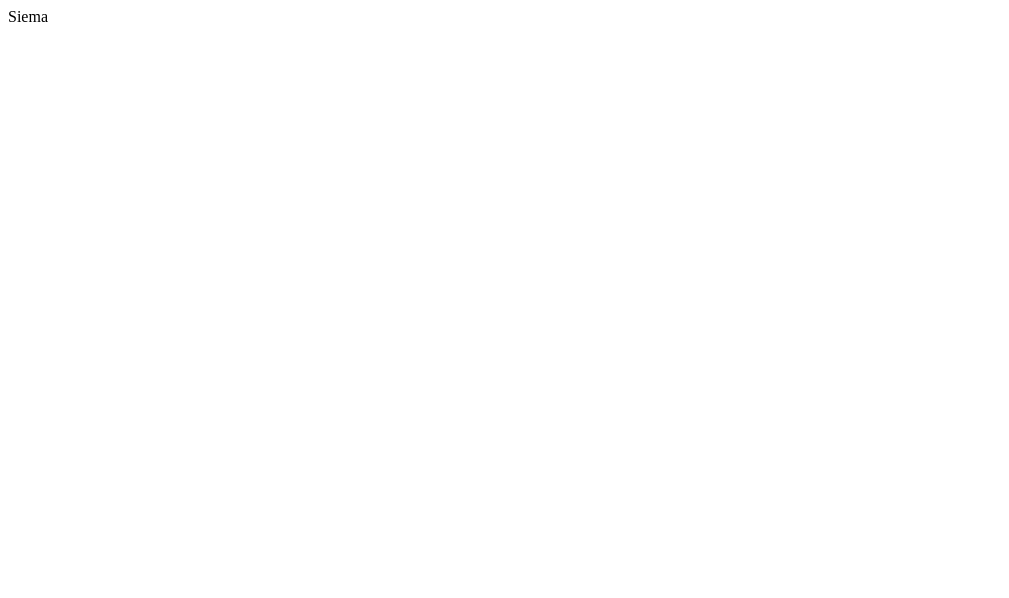
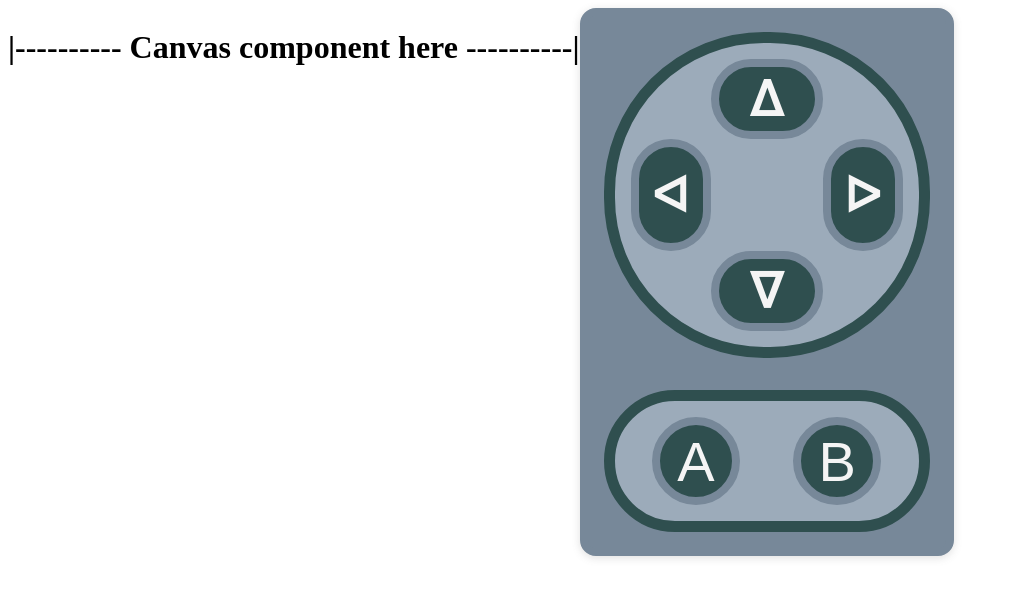
Before and after one commit to UniversityOfGdanskProjects/game-project-gamifikacja, a React (Create React App) app: page / in a window 1280 px wide. Shown: the top 598 px of the page, without its empty margins (0-1009 px from the left). Built offline with nearby package versions, Linux system fonts and the light colour scheme.

Commit message:
control pad component

```diff
--- a/public/index.html
+++ b/public/index.html
@@ -9,6 +9,7 @@
       content="Web site created using create-react-app"
     />
     <title>Gamifikacja</title>
+    <link rel="stylesheet" href="style.css">
   </head>
   <body>
     <noscript>You need to enable JavaScript to run this app.</noscript>
--- /dev/null
+++ b/public/style.css
@@ -0,0 +1,79 @@
+.body{
+    margin: 0;
+}
+.game{
+    margin: 0;
+    display: inline-flex;
+}
+.panel{
+    background-color: lightslategray;
+    border: 0.5rem solid lightslategray;
+    border-radius: 1rem;
+    box-shadow: rgba(99, 99, 99, 0.2) 0px 2px 8px 0px;
+    padding: 1rem;
+    display: flex;
+    flex-direction: column;
+    justify-content: center;
+    gap: 2rem;
+}
+.controls{
+    border: 0.7rem solid darkslategray;
+    background-color: rgb(156, 171, 186);
+    border-radius: 10rem;
+}
+.directions{
+    padding: 1rem;
+    display: grid;
+    grid-template-columns: 5rem 7rem 5rem;
+    grid-template-rows: 5rem 7rem 5rem;
+}
+.actions{
+    display: flex;
+    justify-content: space-evenly;
+    border: 0.7rem solid darkslategray;
+    background-color: rgb(156, 171, 186);
+    border-radius: 5rem;
+}
+.letters{
+    margin: 1rem;
+    font-family: Arial, Helvetica, sans-serif;
+    border: 0.5rem solid lightslategrey;
+    border-radius: 50%;
+    color: whitesmoke;
+    background-color: darkslategray;
+    font-size: 3.5rem;
+    width: 5.5rem;
+    height: 5.5rem;
+}
+.arrows{
+    border: 0.5rem solid lightslategrey;
+    border-radius: 3rem;
+    color: whitesmoke;
+    background-color: darkslategray;
+    font-size: 3rem;
+    font-weight: bold;
+}
+button:hover{
+    background-color: rgb(39, 59, 59);
+}
+button:active{
+    color: grey;
+    border-color: rgb(103, 114, 123);
+    background-color: rgb(41, 54, 54);
+}
+#up{
+    grid-column: 2;
+    grid-row: 1;
+}
+#down{
+    grid-column: 2;
+    grid-row: 3;
+}
+#left{
+    grid-column: 1;
+    grid-row: 2;
+}
+#right{
+    grid-column: 3;
+    grid-row: 2;
+}
--- a/src/App.js
+++ b/src/App.js
@@ -1,9 +1,25 @@
-function App() {
+import React, {useState, useEffect} from 'react';
+import Actions from './components/Actions';
+import Controls from './components/Controls';
+
+const App = () => {
+
+  const [arrows, setArrows] = useState([])
+  const [actions, setActions] = useState([])
+
   return (
-    <div className="App">
-      Siema
+    <div className='game'>
+      <div className='canvas'>
+        <h1> |---------- Canvas component here ----------|</h1>
+      </div>
+      <div className='panel'>
+        <div className='controls'>
+          <Controls arrows={arrows} setArrows={setArrows}/>
+        </div>
+        <Actions actions={actions} setActions={setActions}/>
+      </div>
     </div>
   );
-}
+};
 
 export default App;
--- /dev/null
+++ b/src/components/Actions.js
@@ -0,0 +1,12 @@
+import React from 'react';
+
+const Actions = ({actions, setActions}) => {
+    return (
+        <div className='actions'>
+            <button className='letters' onClick={()=>setActions([...actions, "A"])}>A</button>
+            <button className='letters' onClick={()=>setActions([...actions, "B"])}>B</button>
+        </div>
+    );
+};
+
+export default Actions;
--- /dev/null
+++ b/src/components/Controls.js
@@ -0,0 +1,14 @@
+import React from 'react';
+
+const Controls = ({arrows, setArrows}) => {
+    return (
+        <div className='directions'>
+            <button className="arrows" id='up' onClick={()=>setArrows([...arrows, "ArrowUp"])}>ᐃ</button>
+            <button className="arrows" id='right' onClick={()=>setArrows([...arrows, "ArrowRight"])}>ᐅ</button>
+            <button className="arrows" id='left'onClick={()=>setArrows([...arrows, "ArrowLeft"])}>ᐊ</button>
+            <button className="arrows" id='down' onClick={()=>setArrows([...arrows, "ArrowDown"])}>ᐁ</button>
+        </div>
+    );
+};
+
+export default Controls;
```
Also changed, not shown: 1 other file (tests, documents, lock files or other folders).
